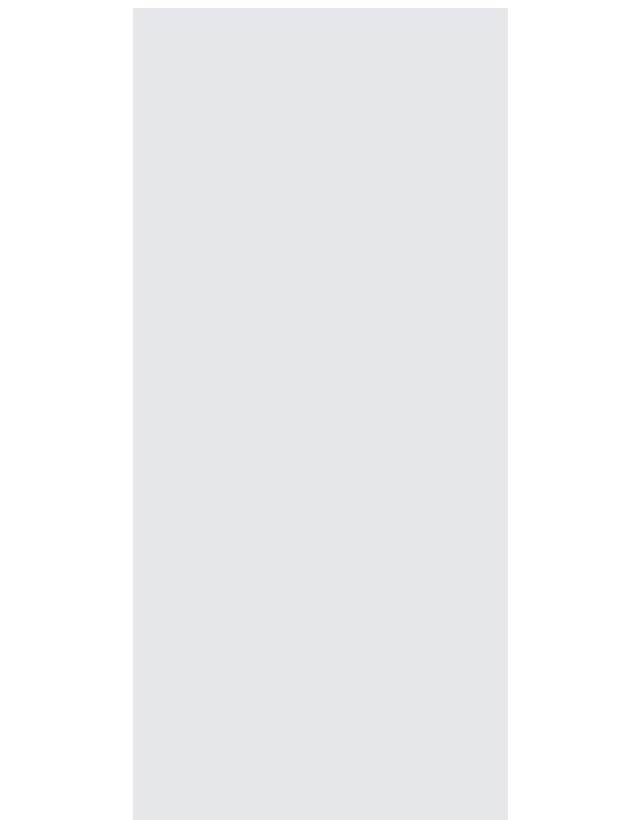
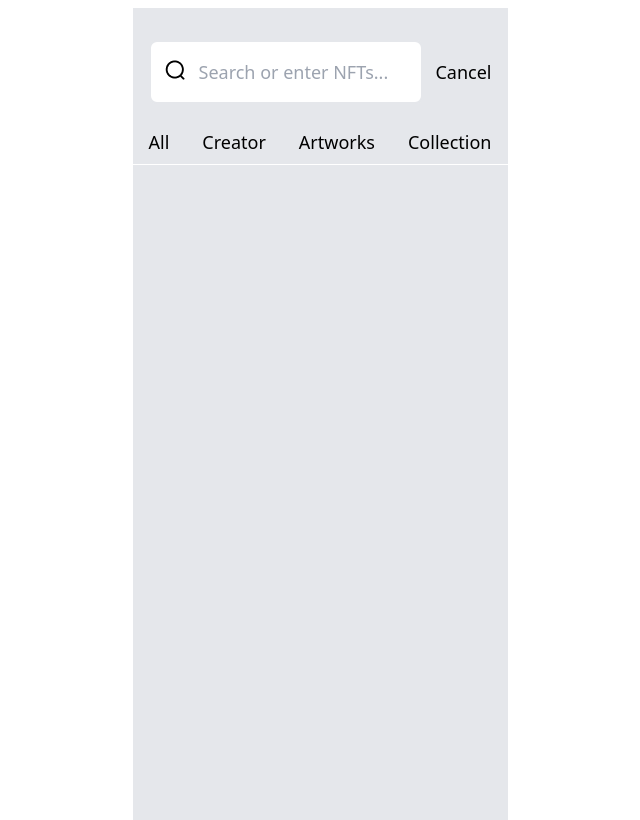
Before and after one commit to Traxim-Technologies/nft-tailwind, an Angular app: page /search-all in a window 1280 px wide. Before the commit this address led to /. Shown: the whole page, without its empty margins (320-960 px from the left). Built offline with nearby package versions, Linux system fonts and the light colour scheme.

Commit message:
search-all header section

```diff
--- a/src/app/app-routing.module.ts
+++ b/src/app/app-routing.module.ts
@@ -4,12 +4,14 @@ import { ExampleScreenComponent } from './nft-screens/example-screen/example-scr
 import { WalletComponent } from './nft-screens/wallet/wallet.component';
 import { ProfileComponent } from './nft-screens/profile/profile.component';
 import { SearchComponent } from './nft-screens/search/search.component';
+import { SearchAllComponent } from './nft-screens/search-all/search-all.component';
 
 const routes: Routes = [
   { path: 'example-screen', component: ExampleScreenComponent },
   { path: 'wallet', component: WalletComponent },
   { path: 'profile', component: ProfileComponent },
   { path: 'search', component: SearchComponent },
+  { path: 'search-all', component: SearchAllComponent },
 ];
 
 @NgModule({
--- a/src/app/app.module.ts
+++ b/src/app/app.module.ts
@@ -8,6 +8,7 @@ import { ExampleScreenComponent } from './nft-screens/example-screen/example-scr
 import { WalletComponent } from './nft-screens/wallet/wallet.component';
 import { ProfileComponent } from './nft-screens/profile/profile.component';
 import { SearchComponent } from './nft-screens/search/search.component';
+import { SearchAllComponent } from './nft-screens/search-all/search-all.component';
 
 @NgModule({
   declarations: [
@@ -16,7 +17,8 @@ import { SearchComponent } from './nft-screens/search/search.component';
     ExampleScreenComponent,
     WalletComponent,
     ProfileComponent,
-    SearchComponent
+    SearchComponent,
+    SearchAllComponent
   ],
   imports: [
     BrowserModule,
--- /dev/null
+++ b/src/app/nft-screens/search-all/search-all.component.html
@@ -0,0 +1,30 @@
+<section>
+    <div class="w-full pt-8 pb-4 px-4 grid grid-cols-5 items-center">
+        <div class="relative col-span-4">
+            <img class="absolute top-5 left-4" src="/assets/image/Search.png" alt="" id=""/>
+            <input type="text" name="Allsearch" id="" class="rounded-lg w-full py-4 pl-12 pr-4 text-lg font-medium border-2 text-gray-700 focus:outline-none focus:shadow-outline focus:border-blue-500" placeholder="Search or enter NFTs..."/>
+        </div>
+        <div class="text-right col-span-1">
+            <a href="">
+                <button class="border-none outline-none bg-transparent text-lg font-medium capitalize">cancel</button>
+            </a>
+        </div>
+    </div>
+</section>
+
+<section>
+    <div class="w-full flex justify-between items-center px-4 border-b border-white text-black font-medium text-lg pt-2 search-all-main">
+        <div class="flex-shrink-0">
+            <a href=""><p class="pb-2 hover:border-b-2 hover:border-black">All</p></a>
+        </div>
+        <div class="flex-shrink-0">
+            <a href=""><p class="pb-2 hover:border-b-2 hover:border-black">Creator</p></a>
+        </div>
+        <div class="flex-shrink-0">
+            <a href=""><p class="pb-2 hover:border-b-2 hover:border-black">Artworks</p></a>
+        </div>
+        <div class="flex-shrink-0">
+            <a href=""><p class="pb-2 hover:border-b-2 hover:border-black">Collection</p></a>
+        </div>
+    </div>
+</section>
--- /dev/null
+++ b/src/app/nft-screens/search-all/search-all.component.ts
@@ -0,0 +1,15 @@
+import { Component, OnInit } from '@angular/core';
+
+@Component({
+  selector: 'app-search-all',
+  templateUrl: './search-all.component.html',
+  styleUrls: ['./search-all.component.css']
+})
+export class SearchAllComponent implements OnInit {
+
+  constructor() { }
+
+  ngOnInit(): void {
+  }
+
+}
```
Also changed, not shown: src/app/nft-screens/search-all/search-all.component.css (added), 1 other file (tests, documents, lock files or other folders).
